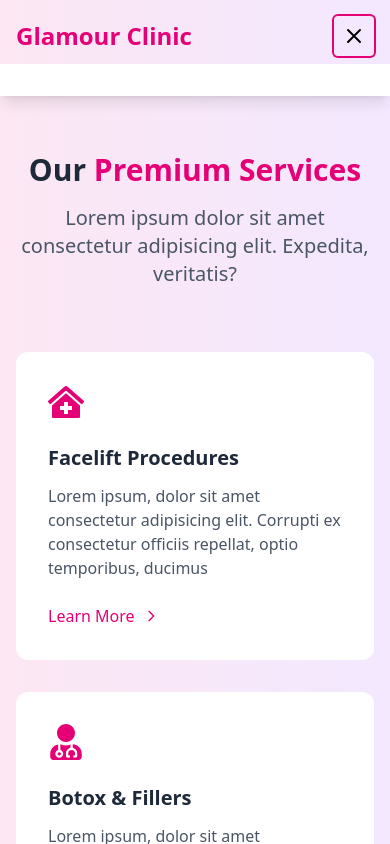
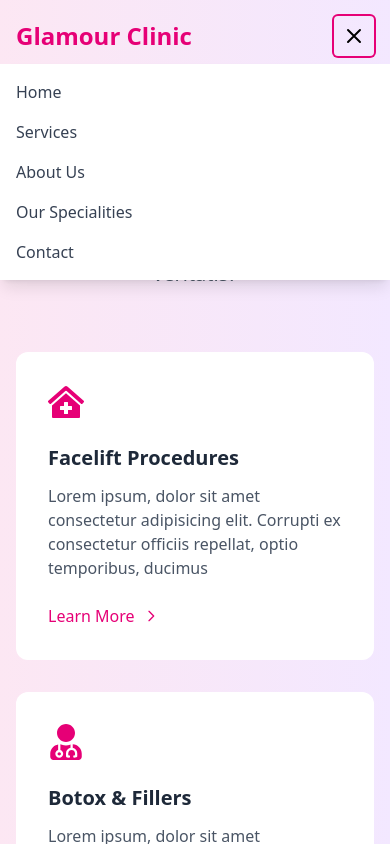
Before and after one commit to Blu-dev24/Clinic-project, a React (Vite) app: page /services in a window 390 px wide. Both pictures are taken after a click on the button "Toggle Menu". Shown: the top 844 px of the page. Built offline with nearby package versions, Linux system fonts and the light colour scheme.

Commit message:
updated mobile UI

```diff
--- a/src/components/Header.jsx
+++ b/src/components/Header.jsx
@@ -50,12 +50,12 @@ const Header = () => {
         {/* Mobile Menu */}
         {isMenuOpen && (
           <aside className="md:hidden absolute top-16 left-0 right-0 bg-white shadow-lg py-4 px-4">
-            <nav className="hidden md:flex space-x-8">
-              <Link to="/hero" className="navbarlinks">Home</Link>
-              <Link to="/services" className="navbarlinks">Services</Link>
-              <Link to="/about" className="navbarlinks">About Us</Link>
-              <Link to="/specialists" className="navbarlinks">Our Specialities</Link>
-              <Link to="/contact" className="navbarlinks">Contact</Link>
+            <nav className="flex flex-col space-y-4">
+              <Link to="/hero" className="navbarlinks" onClick={toggleMenu}>Home</Link>
+              <Link to="/services" className="navbarlinks" onClick={toggleMenu}>Services</Link>
+              <Link to="/about" className="navbarlinks" onClick={toggleMenu}>About Us</Link>
+              <Link to="/specialists" className="navbarlinks" onClick={toggleMenu}>Our Specialities</Link>
+              <Link to="/contact" className="navbarlinks" onClick={toggleMenu}>Contact</Link>
             </nav>
           </aside>
         )}
```
